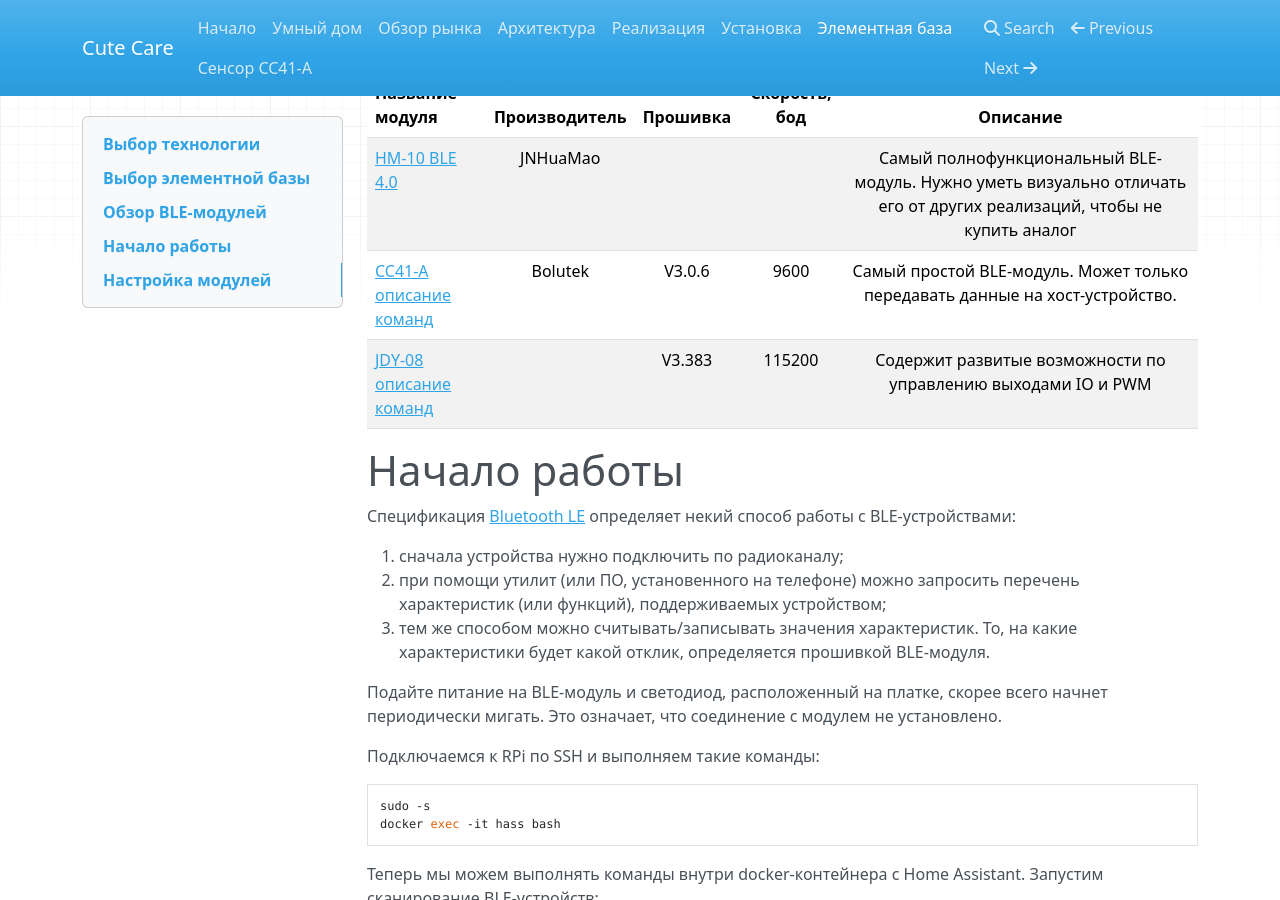
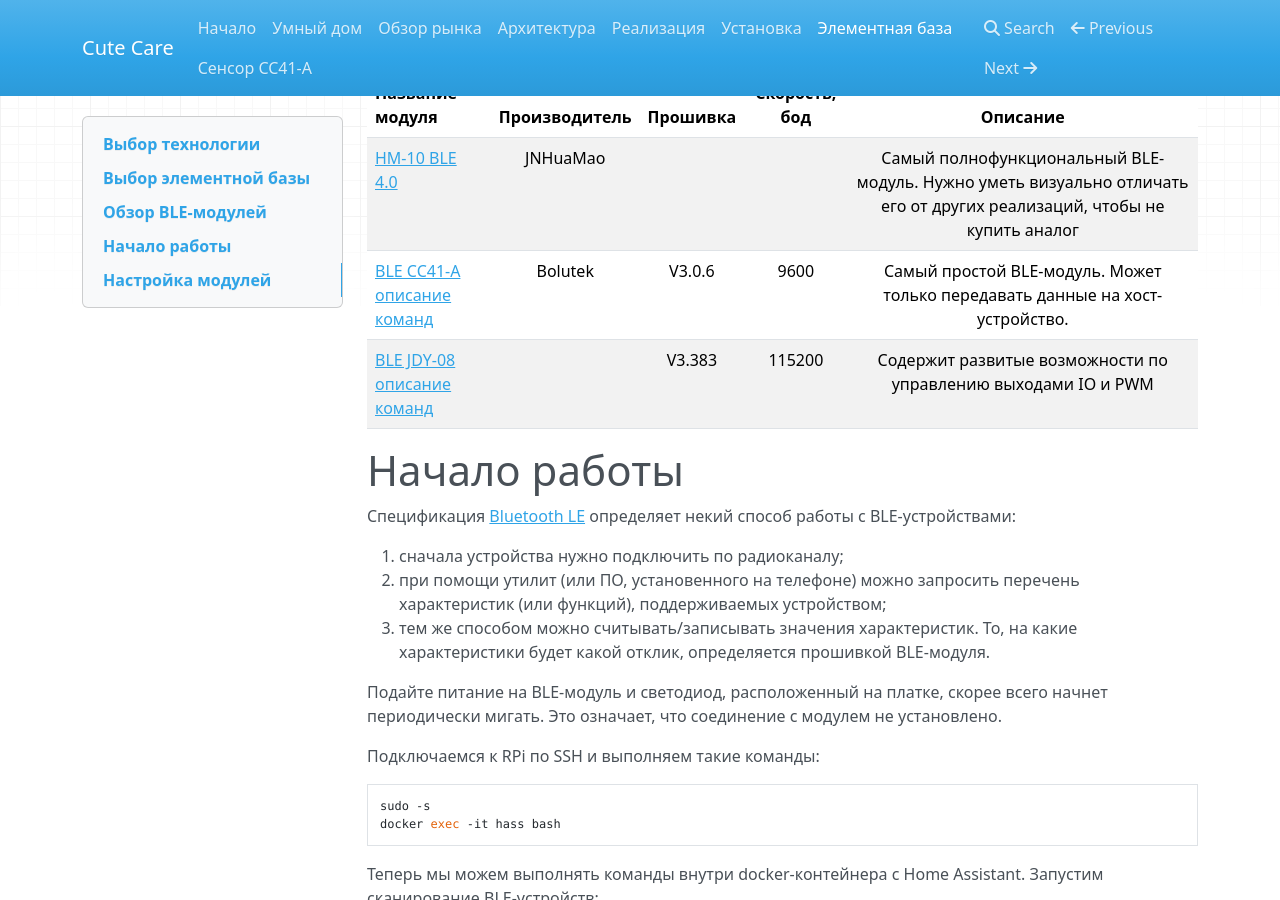
Before and after one commit to cutecare/cutecare-docs, an MkDocs documentation site: the page built from docs/Элементная база.md, in a window 1280 px wide and 900 px high, scrolled down 1202 px. Built offline with MkDocs 1.6.1, drawn with Linux system fonts in a browser that asks for light colours; nearby versions of some CDN libraries; old or Windows-style settings are respelled for this version of MkDocs.

Commit message:
Update Элементная база.md

```diff
--- a/docs/Элементная база.md
+++ b/docs/Элементная база.md
@@ -36,8 +36,8 @@ Bluetooth к Интернет не подключен, это независим
 | Название модуля|Производитель|Прошивка|Скорость, бод|Описание|
 | :----------- | :----------: | :----------: | :----------: | :----------: |
 |[HM-10 BLE 4.0](http://fab.cba.mit.edu/classes/863.15/doc/tutorials/programming/bluetooth/bluetooth40_en.pdf)|JNHuaMao|||Самый полнофункциональный BLE-модуль. Нужно уметь визуально отличать его от других реализаций, чтобы не купить аналог|
-|[CC41-A](http://img.banggood.com/file/products/20150104013145BLE-CC41-A%20Spefication.pdf) [описание команд](http://4ipov.net/bluetooth_4.0_BLE_module_CC2541_CC41-A)|Bolutek|V3.0.6|9600|Самый простой BLE-модуль. Может только передавать данные на хост-устройство. |
-|[JDY-08](https://fccid.io/2AM2YJDY-08/User-Manual/User-Manual-3511895.pdf) [описание команд](https://github.com/kichMan/JDY-08)||V3.383|115200|Содержит развитые возможности по управлению выходами IO и PWM|
+|[BLE CC41-A](http://img.banggood.com/file/products/20150104013145BLE-CC41-A%20Spefication.pdf) [описание команд](http://4ipov.net/bluetooth_4.0_BLE_module_CC2541_CC41-A)|Bolutek|V3.0.6|9600|Самый простой BLE-модуль. Может только передавать данные на хост-устройство. |
+|[BLE JDY-08](https://fccid.io/2AM2YJDY-08/User-Manual/User-Manual-3511895.pdf) [описание команд](https://github.com/kichMan/JDY-08)||V3.383|115200|Содержит развитые возможности по управлению выходами IO и PWM|
 
 # Начало работы
 Спецификация [Bluetooth LE](https://www.bluetooth.com/specifications/gatt) определяет некий способ работы с BLE-устройствами:
```
